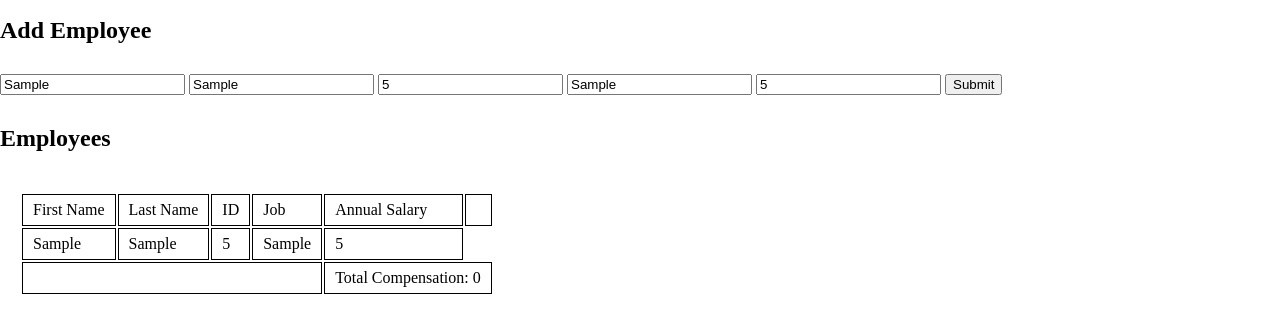
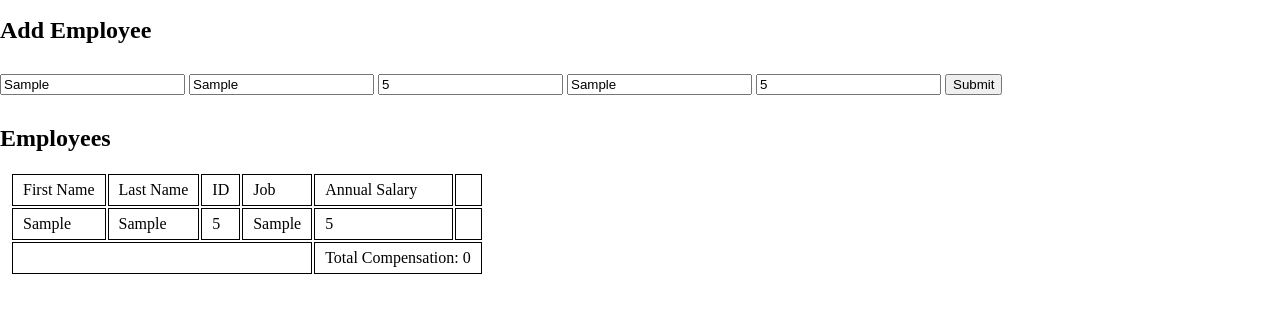
Before and after one commit to ChrisJo93/jQuery-salary-calculator, a plain HTML site: page assignment/index.html in a window 1280 px wide. Both pictures are taken after typing "Sample", "Sample", "5", "Sample", "5" into the empty fields and a click on the button "Submit". Shown: the part 80-412 px from the top of the page. Drawn offline with nearby package versions, Linux system fonts and the light colour scheme.

Commit message:
cleaned html. simplified css. added extra cell with JS

```diff
--- a/assignment/index.html
+++ b/assignment/index.html
@@ -33,8 +33,7 @@
             <td></td>
         </tr>
     </thead>
-            <tbody class="js-employeeDisplayList">
-                <!--employeelist goes here but not working--->
+            <tbody class="js-employeeDisplayList css-employeeDisplayList">
             </tbody>
             <tfoot>
                 <tr>
--- a/assignment/script/client.js
+++ b/assignment/script/client.js
@@ -38,6 +38,7 @@ function employeeDisplay() {
       <td>${employeeItem.id}</td>
       <td>${employeeItem.job}</td>
       <td>${employeeItem.salary}</td>
+      <td></td>
       </tr>`
     );
   }
--- a/assignment/styles/style.css
+++ b/assignment/styles/style.css
@@ -21,10 +21,11 @@ h1 {
 
 .css-employeeDisplayList {
   border-collapse: collapse;
-  padding: 20px;
+  padding: 0px 10px;
 }
 
 .css-employeeDisplayList td {
   padding: 6px 10px;
   border: 1px solid black;
+  border-collapse: collapse;
 }
```
